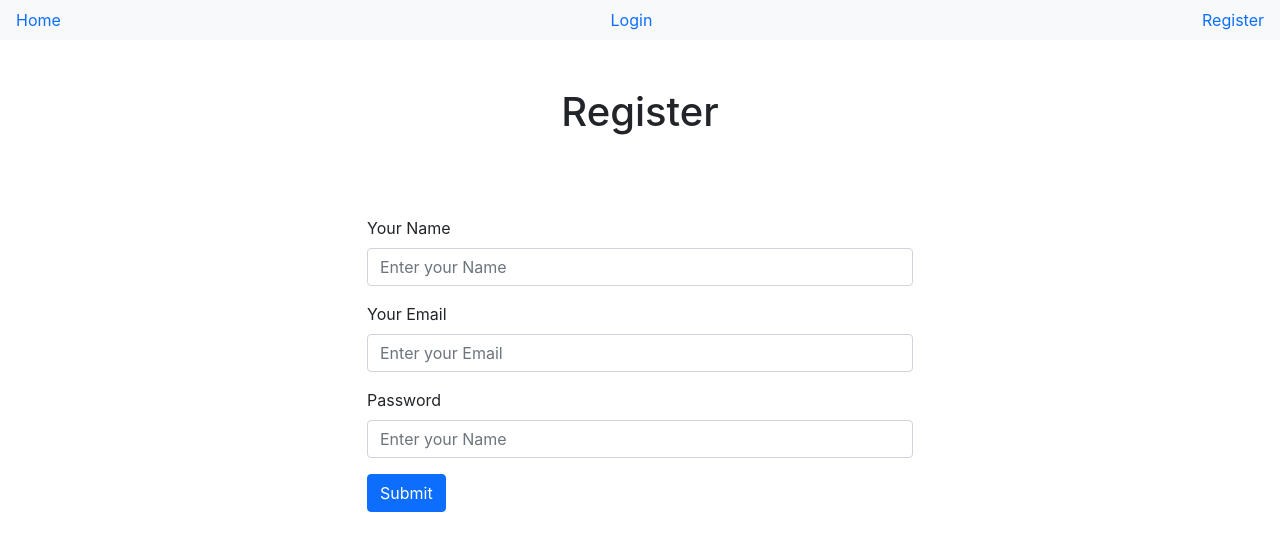
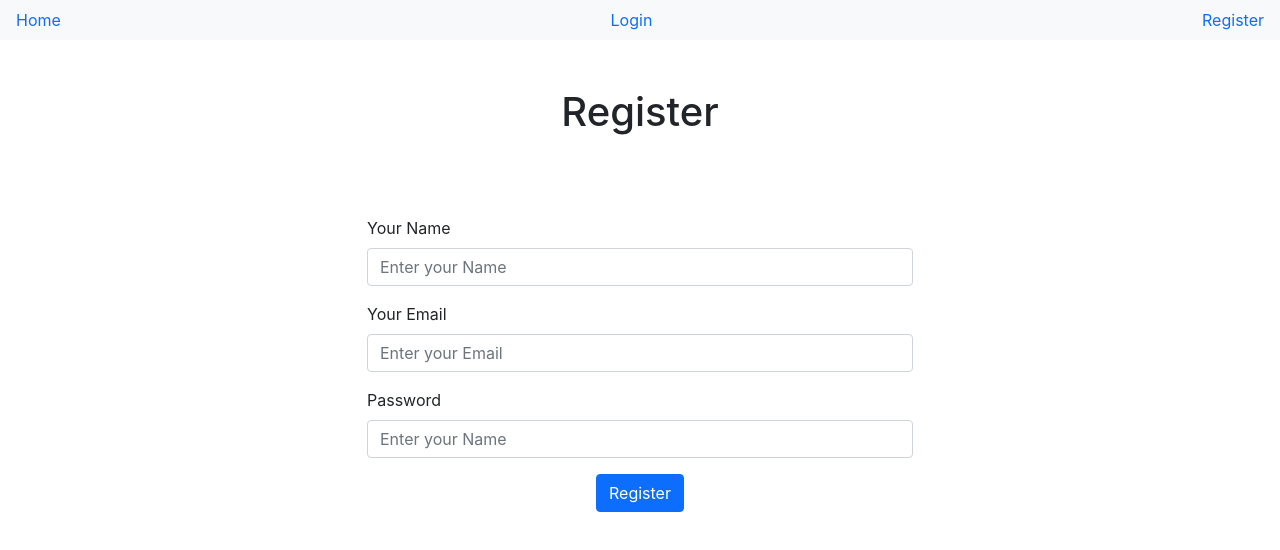
Before and after one commit to SohanR/book-my-hotel, a React (Create React App) app in the folder client/: page /register in a window 1280 px wide. Shown: the top 550 px of the page. Built offline with nearby package versions, Linux system fonts and the light colour scheme.

Commit message:
fixing button

```diff
--- a/client/src/components/LoginForm.jsx
+++ b/client/src/components/LoginForm.jsx
@@ -26,7 +26,7 @@ const LoginForm = ({ handleSubmit, email, setEmail, password, setPassword }) =>
             />
         </div>
 
-        <button disabled={!email || !password} className="btn btn-primary" >Submit</button>
+        <button disabled={!email || !password} className="btn btn-primary d-block m-auto" >Log in</button>
     </form>
   )
 }
--- a/client/src/components/RegisterForm.jsx
+++ b/client/src/components/RegisterForm.jsx
@@ -36,7 +36,7 @@ const RegisterForm = ({ handleSubmit, name, setName, email, setEmail, password,
             />
         </div>
 
-        <button className="btn btn-primary" >Submit</button>
+        <button className="btn btn-primary d-block m-auto" >Register</button>
     </form>
   )
 }
```
